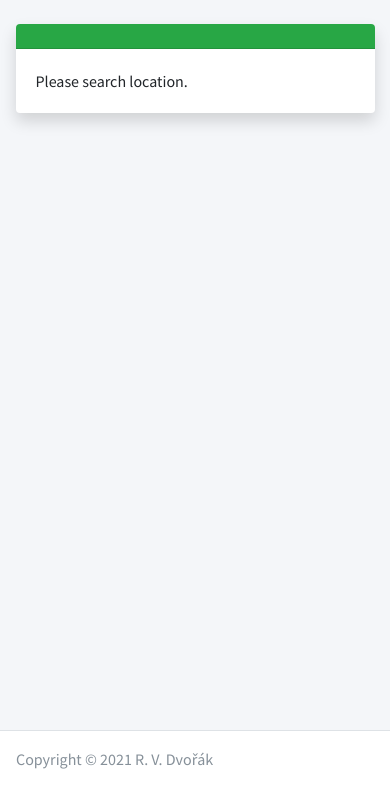
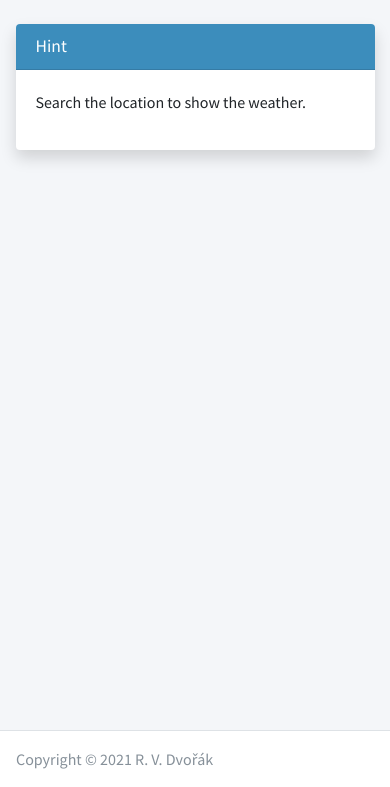
Before and after one commit to rvdvorak/weather_board, a Django app: page / in a window 390 px wide. Shown: the part 57-844 px from the top of the page. Run offline with Django 3.2, Linux system fonts and the light colour scheme; some libraries are stand-ins or nearby versions.

Commit message:
Improve responsivity. Add HTTP status code check.

```diff
--- a/weather_project/weather_app/templates/weather_app/base.html
+++ b/weather_project/weather_app/templates/weather_app/base.html
@@ -13,17 +13,17 @@
 
     <!-- Font Awesome Icons -->
     <link rel="stylesheet" href="https://pro.fontawesome.com/releases/v5.10.0/css/all.css"
-        integrity="sha384-AYmEC3Yw5cVb3ZcuHtOA93w35dYTsvhLPVnYs9eStHfGJvOvKxVfELGroGkvsg+p" crossorigin="anonymous" />
+        integrity="sha384-AYmEC3Yw5cVb3ZcuHtOA93w35dYTsvhLPVnYs9eStHfGJvOvKxVfELGroGkvsg+p" crossorigin="anonymous">
 
     <!-- Bootstrap Icons -->
     <link rel="stylesheet" href="https://cdn.jsdelivr.net/npm/bootstrap-icons@1.5.0/font/bootstrap-icons.css">
 
-    <!-- Theme style -->
+    <!-- AdminLTE -->
     <link rel="stylesheet" href="https://cdn.jsdelivr.net/npm/admin-lte@3.1/dist/css/adminlte.min.css">
 
 </head>
 
-<body class="hold-transition sidebar-mini layout-navbar-fixed layout-footer-fixed layout-fixed">
+<body class="hold-transition sidebar-mini layout-navbar-fixed layout-footer-fixed layout-fixed sidebar-collapse">
     <div class="wrapper">
 
         {% include 'weather_app/navbar.html' %}
--- a/weather_project/weather_app/templates/weather_app/navbar.html
+++ b/weather_project/weather_app/templates/weather_app/navbar.html
@@ -4,13 +4,6 @@
     <ul class="navbar-nav">
         <li class="nav-item">
             <a class="nav-link" data-widget="pushmenu" href="#" role="button"><i class="fas fa-bars"></i></a>
-        </li>
-        <li class="nav-item">
-            <h3>
-
-                {{ headline }}
-
-            </h3>
         </li>
     </ul>
 
--- a/weather_project/weather_app/templates/weather_app/sidebar.html
+++ b/weather_project/weather_app/templates/weather_app/sidebar.html
@@ -1,7 +1,7 @@
 {% load static %}
 
 <!-- Main Sidebar Container -->
-<aside class="main-sidebar sidebar-dark-primary elevation-4">
+<aside class="main-sidebar sidebar-light-lightblue elevation-4">
     <!-- Sidebar -->
     <div class="sidebar">
 
--- a/weather_project/weather_app/templates/weather_app/weather_dashboard.html
+++ b/weather_project/weather_app/templates/weather_app/weather_dashboard.html
@@ -8,10 +8,26 @@
 {% include 'weather_app/widgets/message.html' %}
 {% endif %}
 
-{% if weather %}
-{% include 'weather_app/widgets/current_summary.html' %}
-{% include 'weather_app/widgets/current_details.html' %}
-{% include 'weather_app/widgets/precipitations_60_minutes.html' %}
-{% endif %}
+<div class="row">
+
+    {% if weather %}
+    <div class="col-lg-6 col-xl-4">
+
+        {% include 'weather_app/widgets/current_weather_summary.html' %}
+
+    </div>
+    <div class="col-lg-6 col-xl-4">
+
+        {% include 'weather_app/widgets/current_weather_details.html' %}
+
+    </div>
+    <div class="col-lg-6 col-xl-4">
+
+        {% include 'weather_app/widgets/precipitations_1_hour.html' %}
+
+    </div>
+    {% endif %}
+
+</div>
 
 {% endblock content %}
--- a/weather_project/weather_app/templates/weather_app/widgets/message.html
+++ b/weather_project/weather_app/templates/weather_app/widgets/message.html
@@ -1,8 +1,20 @@
-<div class="card card-{{ message.style }} shadow">
-    <div class="card-header">
-      <h3 class="card-title">{{ message.header }}</h3>
-    </div>
-    <div class="card-body">
-      {{ message.content }}
+<div class="row justify-content-md-center">
+    <div class="col-md-auto">
+        <div class="card card-{{ message.style }} shadow">
+            <div class="card-header">
+                <h3 class="card-title">
+
+                    {{ message.header }}
+
+                </h3>
+            </div>
+            <div class="card-body">
+                <p>
+
+                    {{ message.content }}
+
+                </p>
+            </div>
+        </div>
     </div>
 </div>
--- a/weather_project/weather_app/views.py
+++ b/weather_project/weather_app/views.py
@@ -24,69 +24,80 @@ def weather_dashboard(request):
                 weather['minutely'][minute]['dt'])
         return weather
 
-    if selected_location:
-        lat = selected_location['geometry']['coordinates'][1]
-        lon = selected_location['geometry']['coordinates'][0]
-        weather_query = f'https://api.openweathermap.org/data/2.5/onecall?lat={lat}&lon={lon}&appid=6fe37effcfa866ecec5fd235699a402d&units=metric'
-        weather = requests.get(weather_query)
-        weather = weather.json()
-        weather = convert_timestamps_to_datetime(weather)
-        chart_data = {
-            'minutely': {
-                'dt': [],
-                'precipitation': [],
-            }
+    if not selected_location:
+        message = {
+            'style': 'lightblue',
+            'header': 'Hint',
+            'content': 'Search the location to show the weather.',
         }
+        return render(request, 'weather_app/weather_dashboard.html', {'message': message})
 
-        for minute in weather['minutely']:
-            chart_data['minutely']['dt'].append(minute['dt'].strftime("%H:%M"))
-            chart_data['minutely']['precipitation'].append(
-                minute['precipitation'])
+    lat = selected_location['geometry']['coordinates'][1]
+    lon = selected_location['geometry']['coordinates'][0]
+    weather_query = f'https://api.openweathermap.org/data/2.5/onecall?lat={lat}&lon={lon}&appid=6fe37effcfa866ecec5fd235699a402d&units=metric'
+    weather_response = requests.get(weather_query)
 
-        headline = 'Weather Dashboard'
-        return render(request, 'weather_app/weather_dashboard.html',
-                      {'selected_location': selected_location, 'weather': weather, 'headline': headline, 'chart_data': chart_data})
-    else:
-        headline = 'Weather Dashboard'
+    if not weather_response.status_code == 200:
         message = {
-            'style': 'success',
-            'header': '',
-            'content': 'Please search location.',
+            'style': 'danger',
+            'header': 'Weather data error',
+            'content': f'Request for weather data failed. Please try again later. (Weather server status: {weather_response.status_code})'
         }
-        return render(request, 'weather_app/weather_dashboard.html',
-                      {'message': message})
+        return render(request, 'weather_app/weather_dashboard.html', {'message': message})
+
+    weather = weather_response.json()
+    weather = convert_timestamps_to_datetime(weather)
+
+    chart_data = {
+        'minutely': {
+            'dt': [],
+            'precipitation': [],
+        }
+    }
+    for minute in weather['minutely']:
+        chart_data['minutely']['dt'].append(minute['dt'].strftime("%H:%M"))
+        chart_data['minutely']['precipitation'].append(minute['precipitation'])
+
+    return render(request, 'weather_app/weather_dashboard.html',
+                  {'selected_location': selected_location, 'weather': weather, 'chart_data': chart_data})
 
 
 def search_results(request):
-    # TO DO: Ošetřit návratové kódy HTTP Response (found_locations)
     global found_locations
 
     found_locations = None
     search_text = request.GET.get('search_text')
-    openrouteservice_response = requests.get(
-        'https://api.openrouteservice.org/geocode/search?api_key=5b3ce3597851110001cf624830716a6e069742efa48b8fffc0f8fe71&size=50&text=' + search_text)
-    print('OpenRouteService response status code: ',
-          openrouteservice_response.status_code)
 
-    if openrouteservice_response.status_code == 200:
-        found_locations = openrouteservice_response.json()['features']
-        if found_locations:
-            headline = 'Select location'
-            return render(request, 'weather_app/search_results.html', {'found_locations': found_locations, 'headline': headline})
-        else:
-            message = {
-                'style': 'warning',
-                'header': 'No location found',
-                'content': 'You probably entered the location incorrectly. Please try again.',
-            }
-            return render(request, 'weather_app/search_results.html', {'message': message})
-    else:
+    if not search_text:
+        message = {
+            'style': 'lightblue',
+            'header': 'Hint',
+            'content': 'First enter the name of the location you want to search.',
+        }
+        return render(request, 'weather_app/search_results.html', {'message': message})
+
+    location_query = 'https://api.openrouteservice.org/geocode/search?api_key=5b3ce3597851110001cf624830716a6e069742efa48b8fffc0f8fe71&size=50&text=' + search_text
+    location_response = requests.get(location_query)
+
+    if not location_response.status_code == 200:
         message = {
             'style': 'danger',
-            'header': 'Location server error',
-            'content': f'Something went wrong with the location server. Please try again later. (HTTP status code: {openrouteservice_response.status_code})',
+            'header': 'Search location error',
+            'content': f'Search request failed. Please try again later. (Location server status: {openrouteservice_response.status_code})',
         }
         return render(request, 'weather_app/search_results.html', {'message': message})
+
+    found_locations = location_response.json()['features']
+
+    if not found_locations:
+        message = {
+            'style': 'lightblue',
+            'header': 'No location found',
+            'content': 'You probably entered the location incorrectly. Please try again.',
+        }
+        return render(request, 'weather_app/search_results.html', {'message': message})
+
+    return render(request, 'weather_app/search_results.html', {'found_locations': found_locations})
 
 
 def set_location(request):
```
Also changed, not shown: weather_project/weather_app/templates/weather_app/search_results.html (+45 -28 lines), weather_project/weather_app/templates/weather_app/widgets/current_summary.html (deleted, +0 -15 lines), weather_project/weather_app/templates/weather_app/widgets/current_weather_details.html (renamed from weather_project/weather_app/templates/weather_app/widgets/current_details.html, +29 -29 lines), weather_project/weather_app/templates/weather_app/widgets/current_weather_summary.html (added, +12 -0 lines), weather_project/weather_app/templates/weather_app/widgets/precipitations_1_hour.html (renamed from weather_project/weather_app/templates/weather_app/widgets/precipitations_60_minutes.html, +24 -3 lines), 2 other files.
